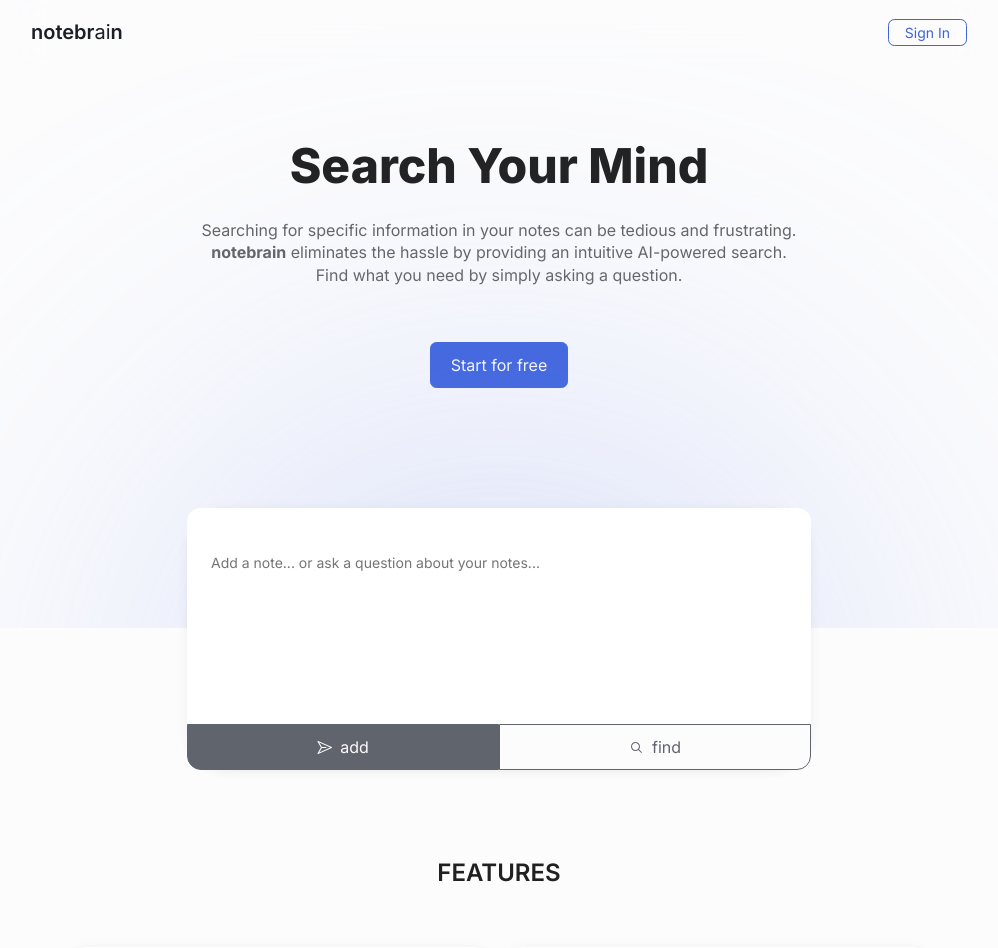
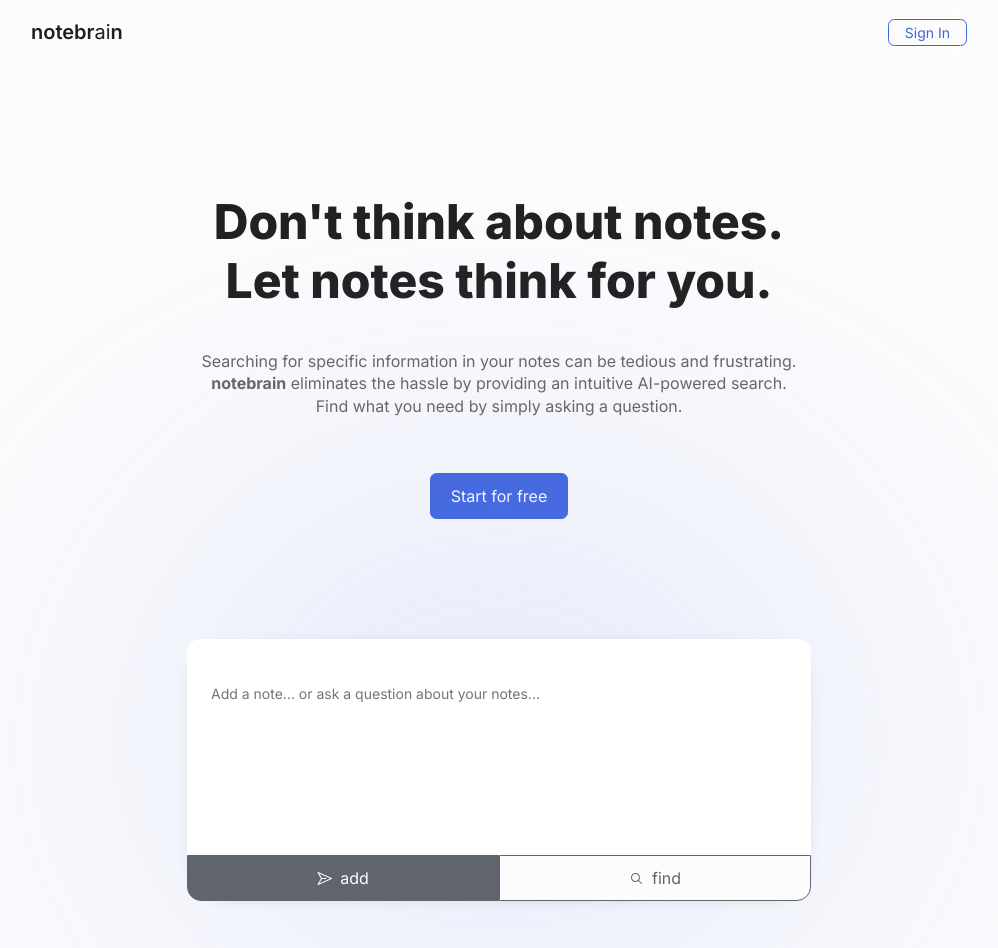
Before and after one commit to willi-nuechterlein/notebrain-ai, a Next.js app: page / in a window 1280 px wide. Shown: the top 948 px of the page, without its empty margins (141-1139 px from the left). Built offline with nearby package versions, Linux system fonts and the light colour scheme; no server answers.

Commit message:
landing page layout

```diff
--- a/components/organismns/FeaturesSection/index.tsx
+++ b/components/organismns/FeaturesSection/index.tsx
@@ -17,7 +17,7 @@
       // borderRadius: '$mainRadius',
       // boxShadow: '$sectionShadow',
       paddingY: 60,
-      paddingTop: '10rem',
+      paddingTop: '18rem',
       zIndex: 1
     }}
   >
--- a/pages/index.tsx
+++ b/pages/index.tsx
@@ -14,21 +14,21 @@
         width: '100%',
         height: '100%',
         minHeight: '80vh',
-        paddingTop: '20vh',
+        paddingTop: '25vh',
         display: 'flex',
         flexDirection: 'column',
         alignItems: 'center',
         marginBottom: '-1rem',
         '@md': {
-          paddingTop: '15vh',
+          paddingTop: '20vh',
           minHeight: '62vh'
         }
       }}
     >
       <Title
         css={{
-          fontSize: '$11',
-          marginY: '$4',
+          fontSize: '$12',
+          marginY: '$8',
           marginX: '$1',
           '& span': {
             display: 'block'
@@ -40,7 +40,8 @@
           fontWeight: 800
         }}
       >
-        <span>Search Your Mind</span>
+        <span>Don&apos;t think about notes.</span>
+        <span>Let notes think for you.</span>
       </Title>
       <Paragraph
         css={{
@@ -95,26 +96,22 @@
       >
         <Box
           css={{
-            width: '39rem',
-            height: '38rem',
-            borderRadius: '100%',
+            width: '25rem',
+            height: '10rem',
+            borderTopLeftRadius: '50%',
+            borderTopRightRadius: '50%',
             backgroundColor: '$primary8',
             position: 'absolute',
             filter: 'blur(180px)',
             opacity: 0.4,
             marginTop: '-5rem',
-            zindex: -10
-          }}
-        />
-        <Box
-          css={{
-            width: '100vw',
-            height: '40vh',
-            backgroundColor: '$background',
-            position: 'absolute',
-            left: '-50%',
-            top: '7.5rem',
-            zindex: -10
+            marginX: 'auto',
+            zindex: -10,
+            '@md': {
+              width: '39rem',
+              height: '20rem',
+              marginTop: '-5rem'
+            }
           }}
         />
         <NoteInput isDemo />
```
Also changed, not shown: components/molecules/Pricing/index.tsx (+4 -3 lines).
